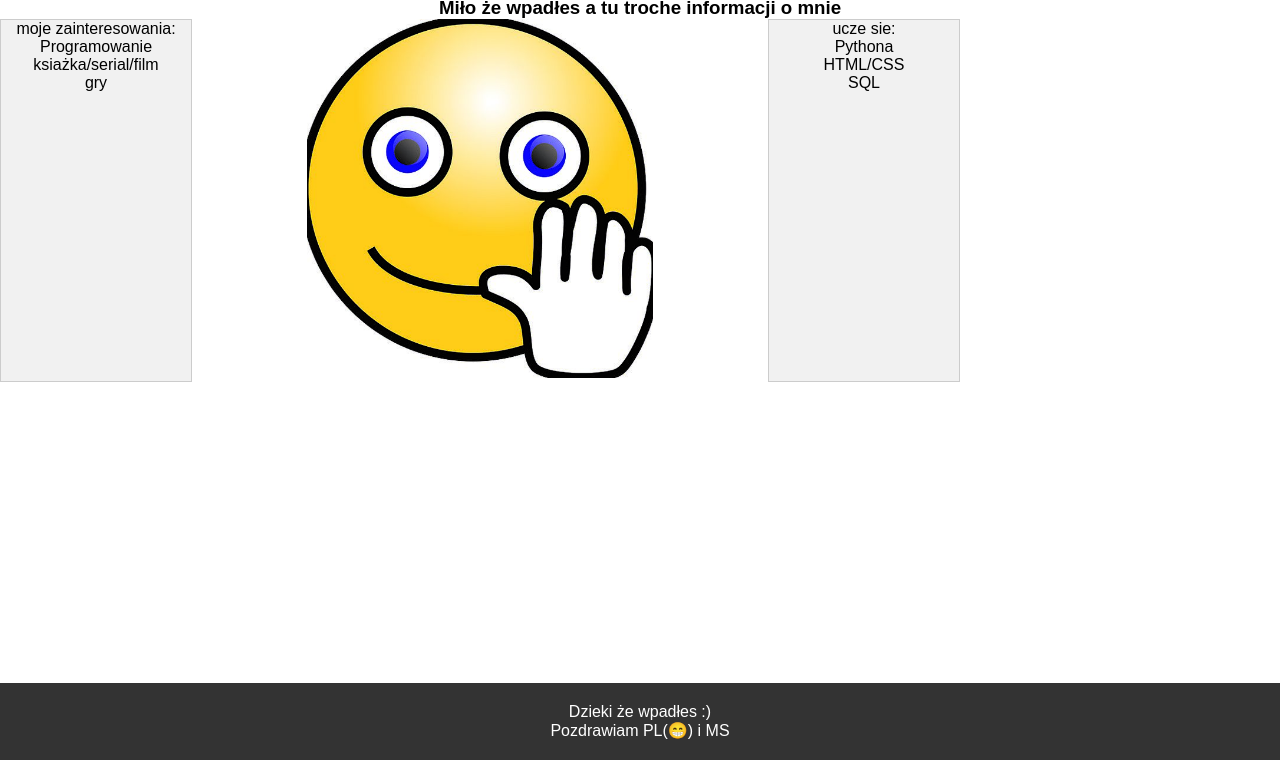
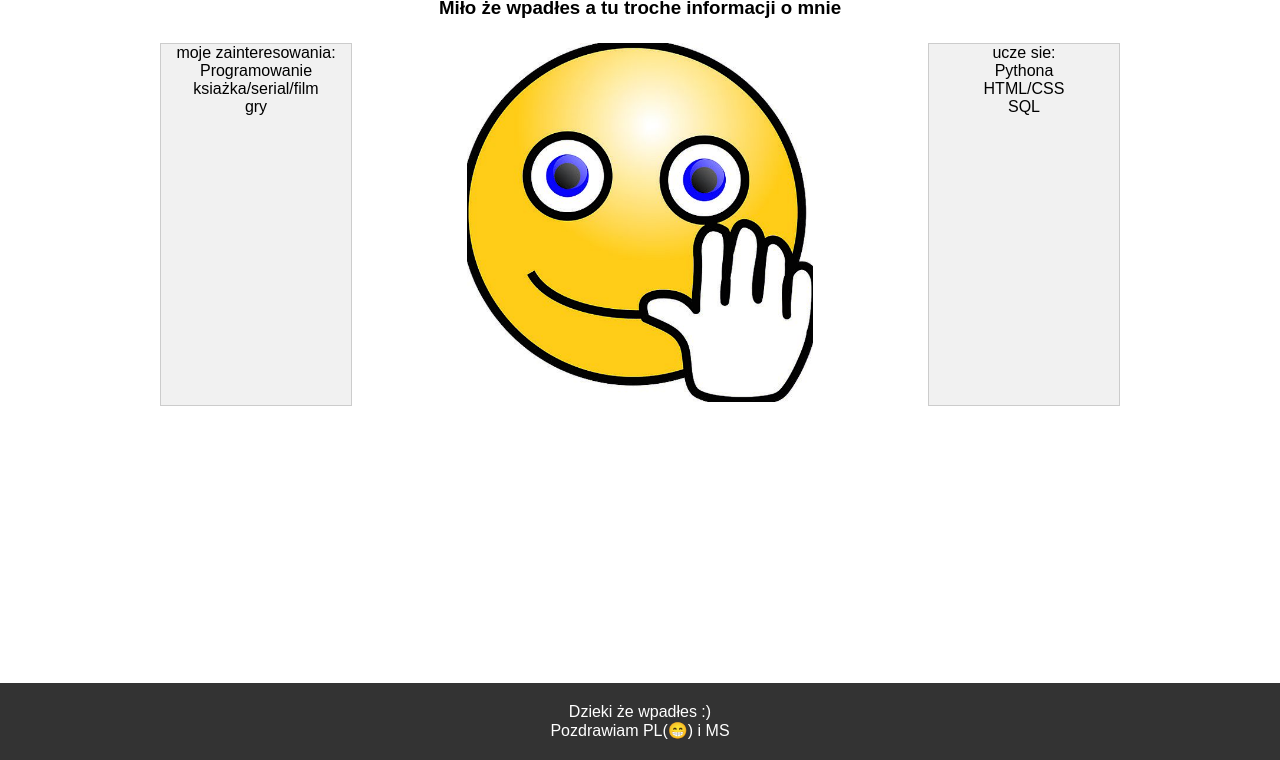
Before and after one commit to Diaski/Diaski.Github.io, a plain HTML site: page index.html in a window 1280 px wide. Shown: the part 40-800 px from the top of the page. Drawn offline with Linux system fonts and the light colour scheme.

Commit message:
Update style.css

```diff
--- a/style.css
+++ b/style.css
@@ -21,6 +21,7 @@ h3 {
 .container {
     display: flex;
     justify-content: space-between;
+    margin: 3vh auto;
     max-width: 960px;
 }
 
```
